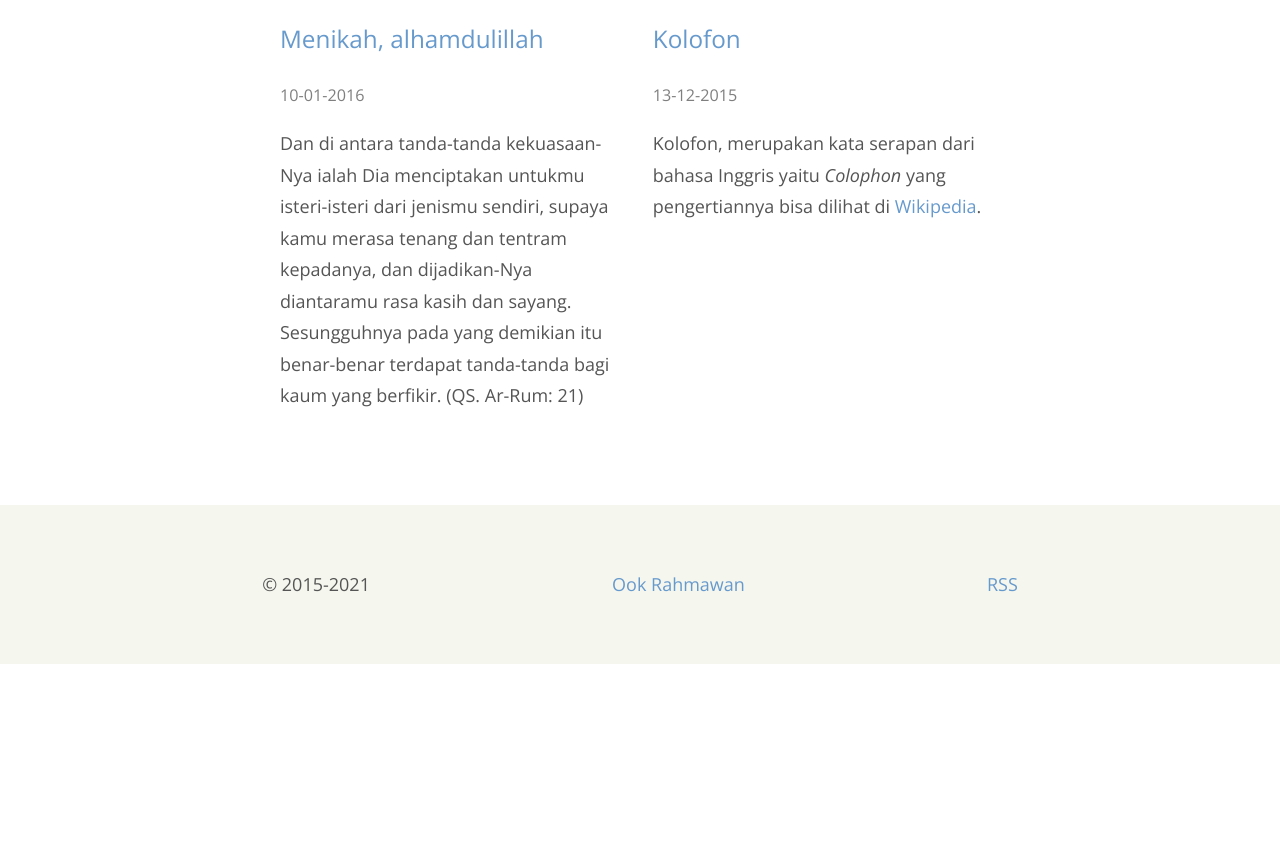
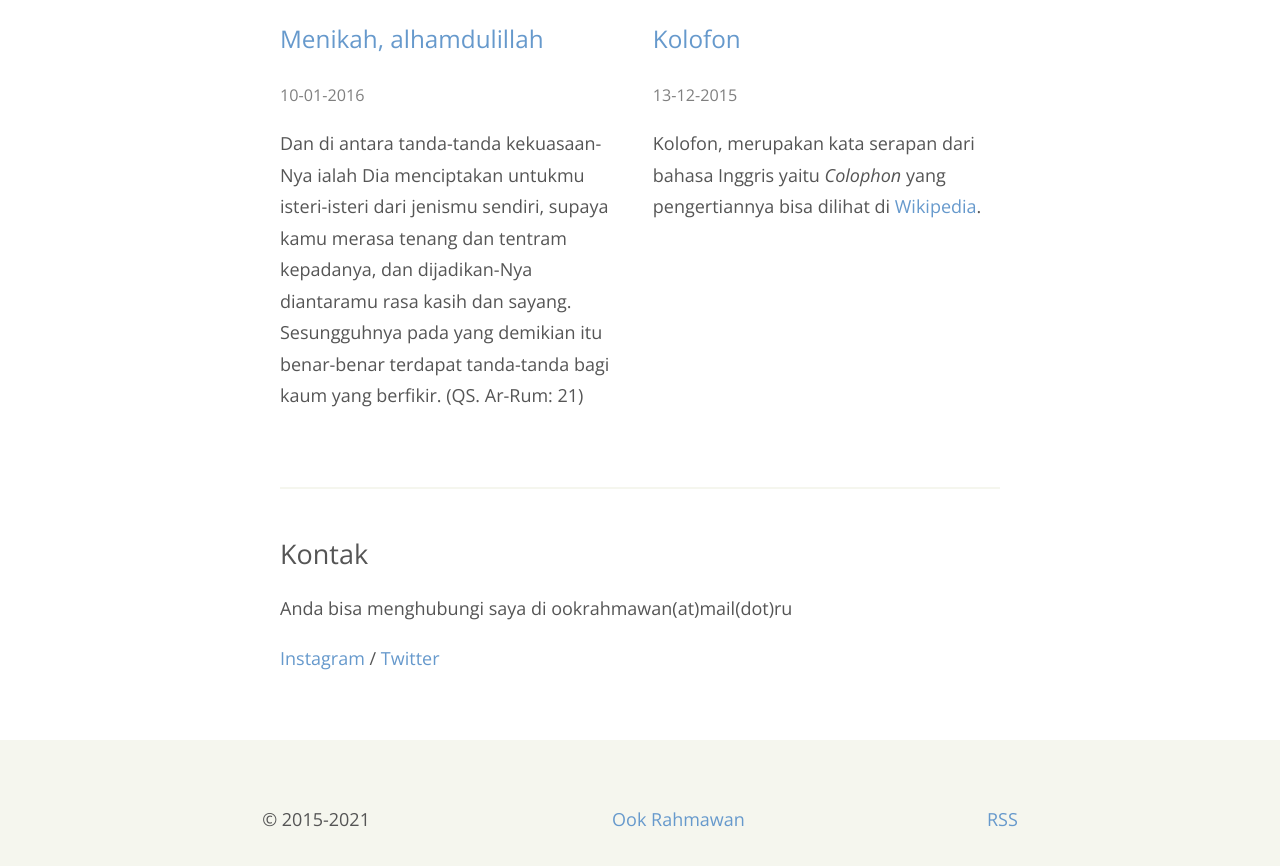
Before and after one commit to krhmwn/krhmwn, a Jekyll site: the page built from archive.html, in a window 1280 px wide and 900 px high, scrolled down 1520 px. Shown: the top 866 px of the window. Built offline with Jekyll 4.4.1, drawn with Linux system fonts in a browser that asks for light colours; before the commit the page ends 2184 px from its top, so only the background shows below that.

Commit message:
update v.1.0.23

```diff
--- a/archive.html
+++ b/archive.html
@@ -10,4 +10,8 @@ title: Arsip Blog
 <h3><a href="{{ post.url }}">{{ post.title }}</a></h3>
 <time datetime="{{ post.date | date: '%Y-%m-%d' }}">{{ post.date | date: "%d-%m-%Y" }}</time>{{post.excerpt}}</li>{% endfor %}
 </ul>
+<hr>
+<h2 id="kontak">Kontak</h2>
+<p>Anda bisa menghubungi saya di ookrahmawan(at)mail(dot)ru</p>
+<p><a href="https://instagram.com/ookrah">Instagram</a> / <a href="https://twitter.com/oklogic">Twitter</a></p>
 </article>
```
